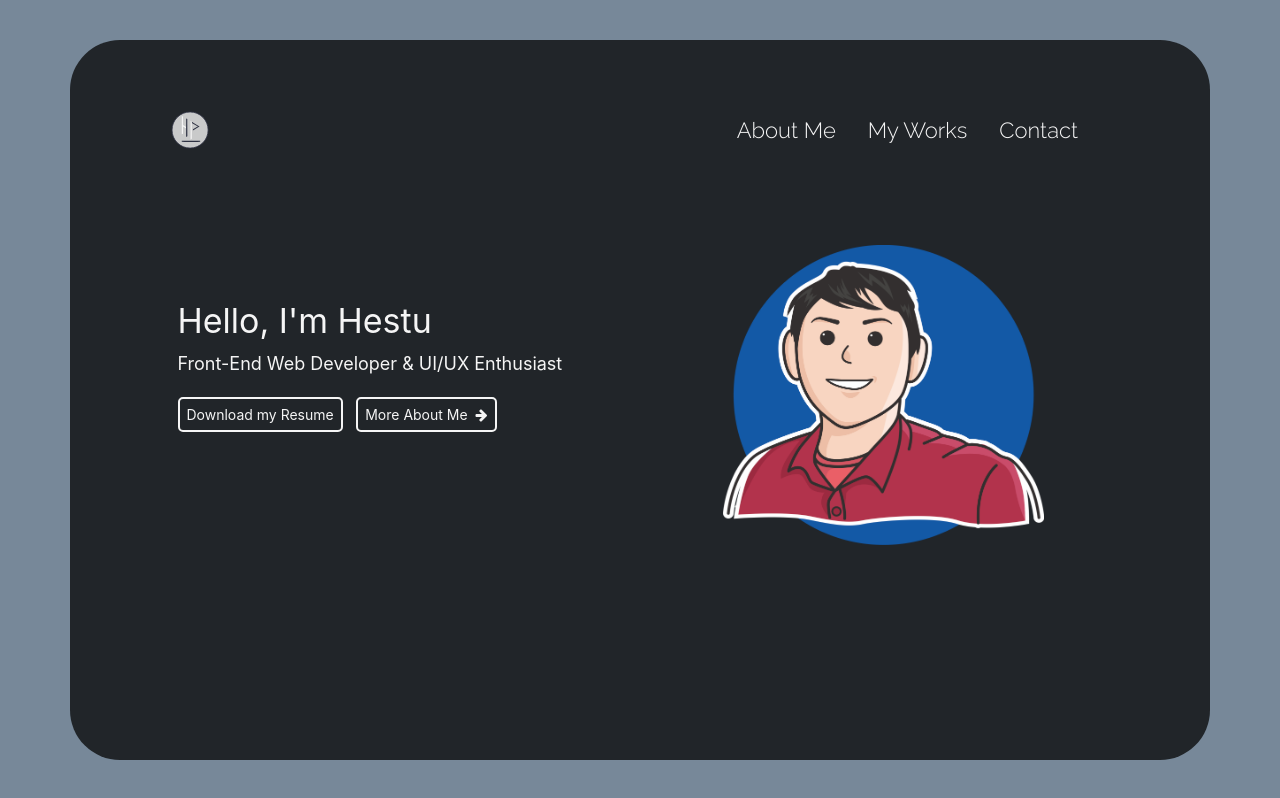
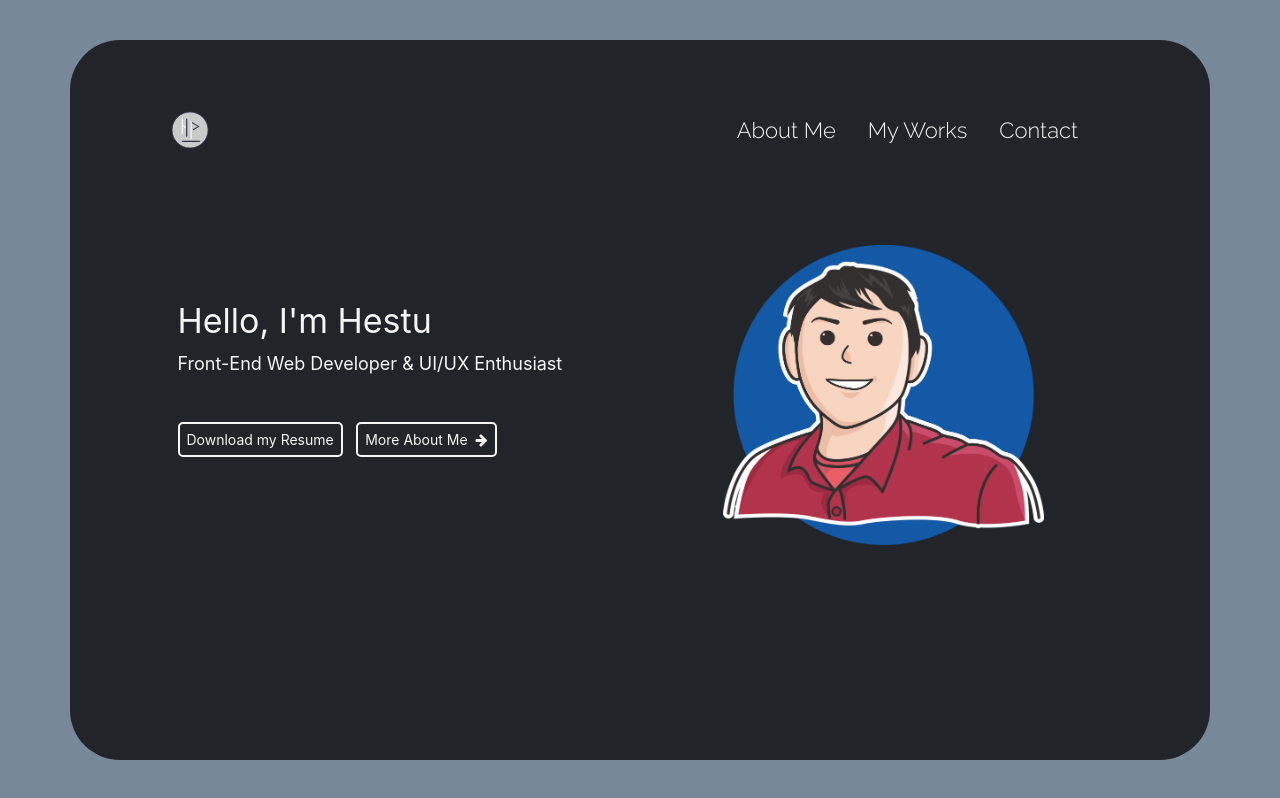
Before and after one commit to hestu14/hestu14.github.io, a React (Create React App) app: page / in a window 1280 px wide. Built offline with nearby package versions, Linux system fonts and the light colour scheme.

Commit message:
success deploy

```diff
--- a/package.json
+++ b/package.json
@@ -2,6 +2,7 @@
   "name": "new_personal_web_hestu",
   "version": "0.1.0",
   "private": true,
+  "homepage": "http://hestu14.github.io/",
   "dependencies": {
     "cra-template": "1.1.0",
     "gh-pages": "^3.1.0",
@@ -16,7 +17,9 @@
     "start": "react-scripts start",
     "build": "react-scripts build",
     "test": "react-scripts test",
-    "eject": "react-scripts eject"
+    "eject": "react-scripts eject",
+    "predeploy": "npm run build",
+    "deploy": "gh-pages -d build"
   },
   "eslintConfig": {
     "extends": [
--- a/src/styles/works.css
+++ b/src/styles/works.css
@@ -193,11 +193,9 @@ html, body {
     color: whitesmoke;
 }
 
-
-
 .text-more {
     font-size: 16px;
-    margin-top: 25px;
+    margin-top: 50px;
 }
 
 .text-more span {
```
Also changed, not shown: 2 other files (tests, documents, lock files or other folders).
